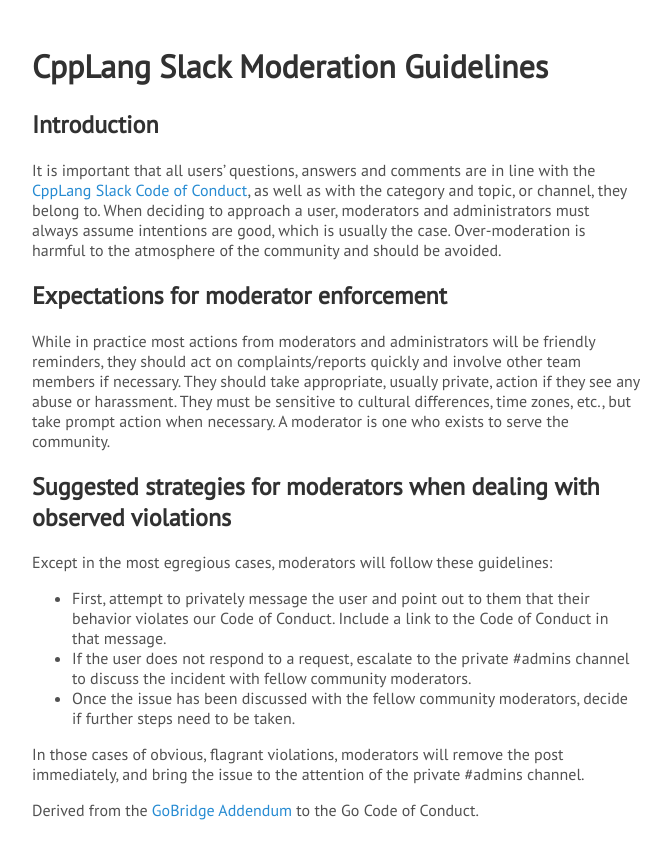
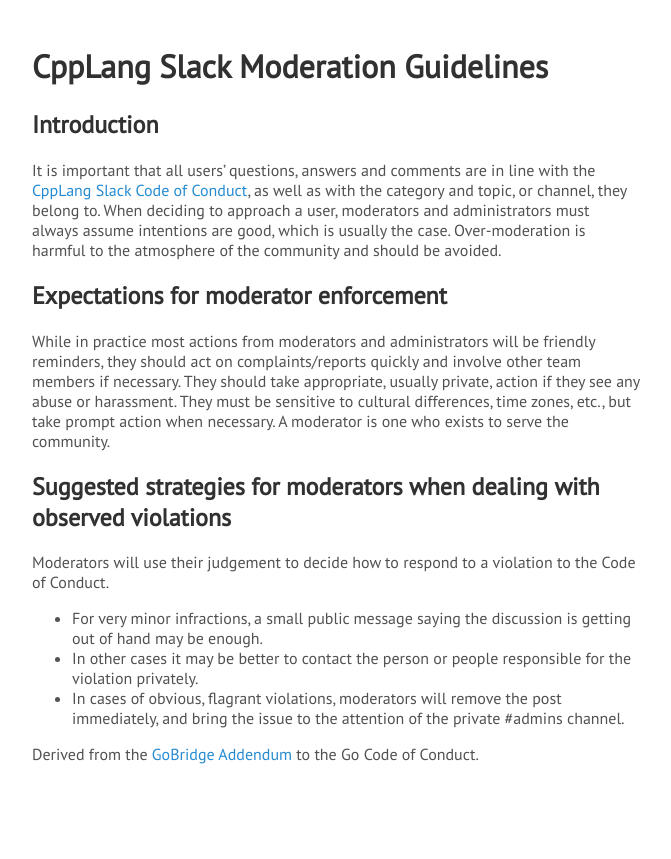
Before and after one commit to include-cpp/cpplang-code-of-conduct, a Jekyll site: the page built from moderation.md, in a window 1280 px wide. Shown: the top 859 px of the page, without its empty margins (304-975 px from the left). Built offline with Jekyll 4.4.1, drawn with Linux system fonts in a browser that asks for light colours; our own code applies the rules of GitHub Pages for plain Markdown files.

Commit message:
Update moderation response guidelines and points related to CoC feedback on Slack

```diff
--- a/moderation.md
+++ b/moderation.md
@@ -18,12 +18,10 @@ While in practice most actions from moderators and administrators will be friend
 Suggested strategies for moderators when dealing with observed violations
 -------------------------------------------------------------------------
 
-Except in the most egregious cases, moderators will follow these guidelines:
+Moderators will use their judgement to decide how to respond to a violation to the Code of Conduct.
 
-- First, attempt to privately message the user and point out to them that their behavior violates our Code of Conduct. Include a link to the Code of Conduct in that message.
-- If the user does not respond to a request, escalate to the private #admins channel to discuss the incident with fellow community moderators.
-- Once the issue has been discussed with the fellow community moderators, decide if further steps need to be taken.
-
-In those cases of obvious, flagrant violations, moderators will remove the post immediately, and bring the issue to the attention of the private #admins channel.
+- For very minor infractions, a small public message saying the discussion is getting out of hand may be enough.
+- In other cases it may be better to contact the person or people responsible for the violation privately.
+- In cases of obvious, flagrant violations, moderators will remove the post immediately, and bring the issue to the attention of the private #admins channel.
 
 Derived from the [GoBridge Addendum](https://github.com/gobridge/CodeOfConduct) to the Go Code of Conduct.
```
Also changed, not shown: index.md (+2 -2 lines).
